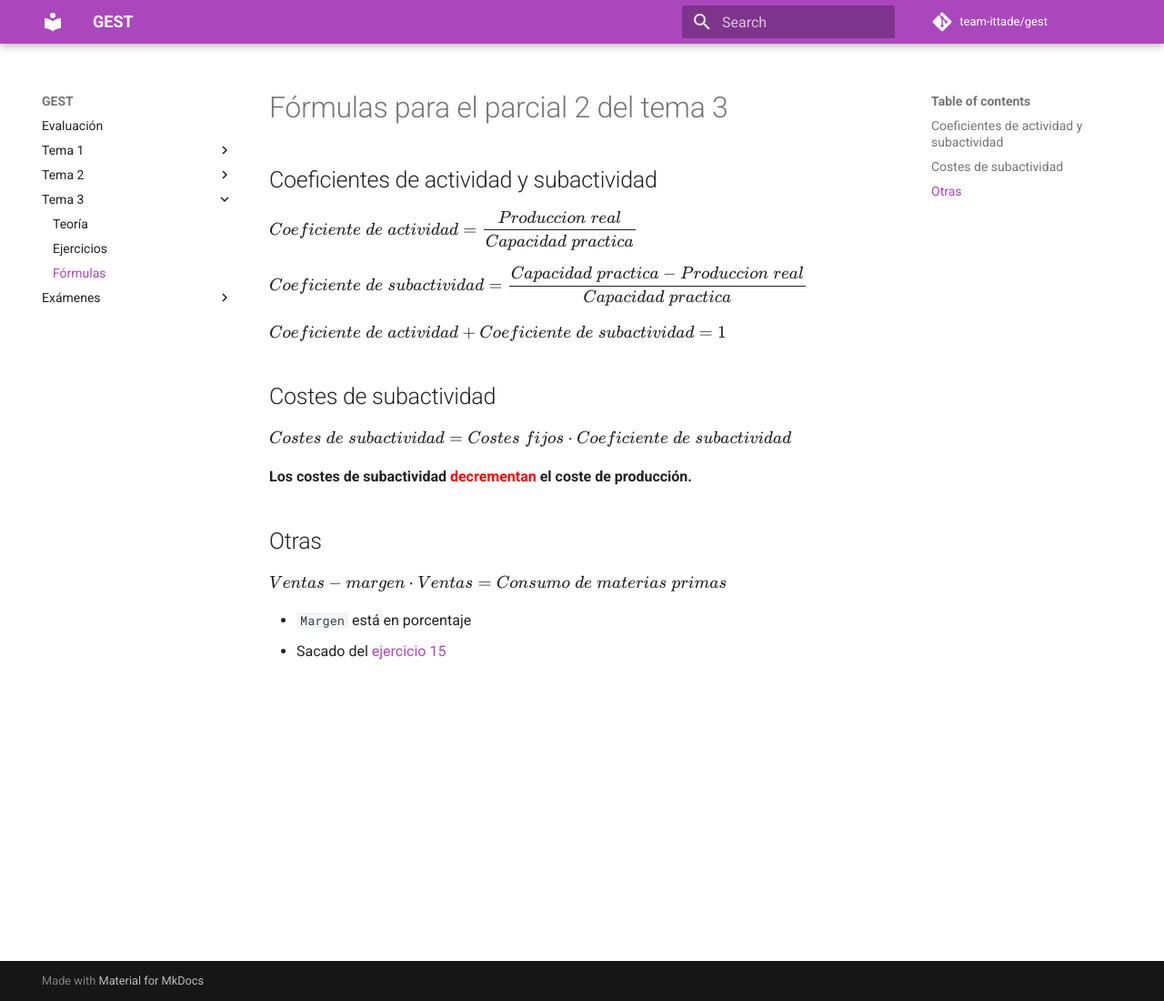
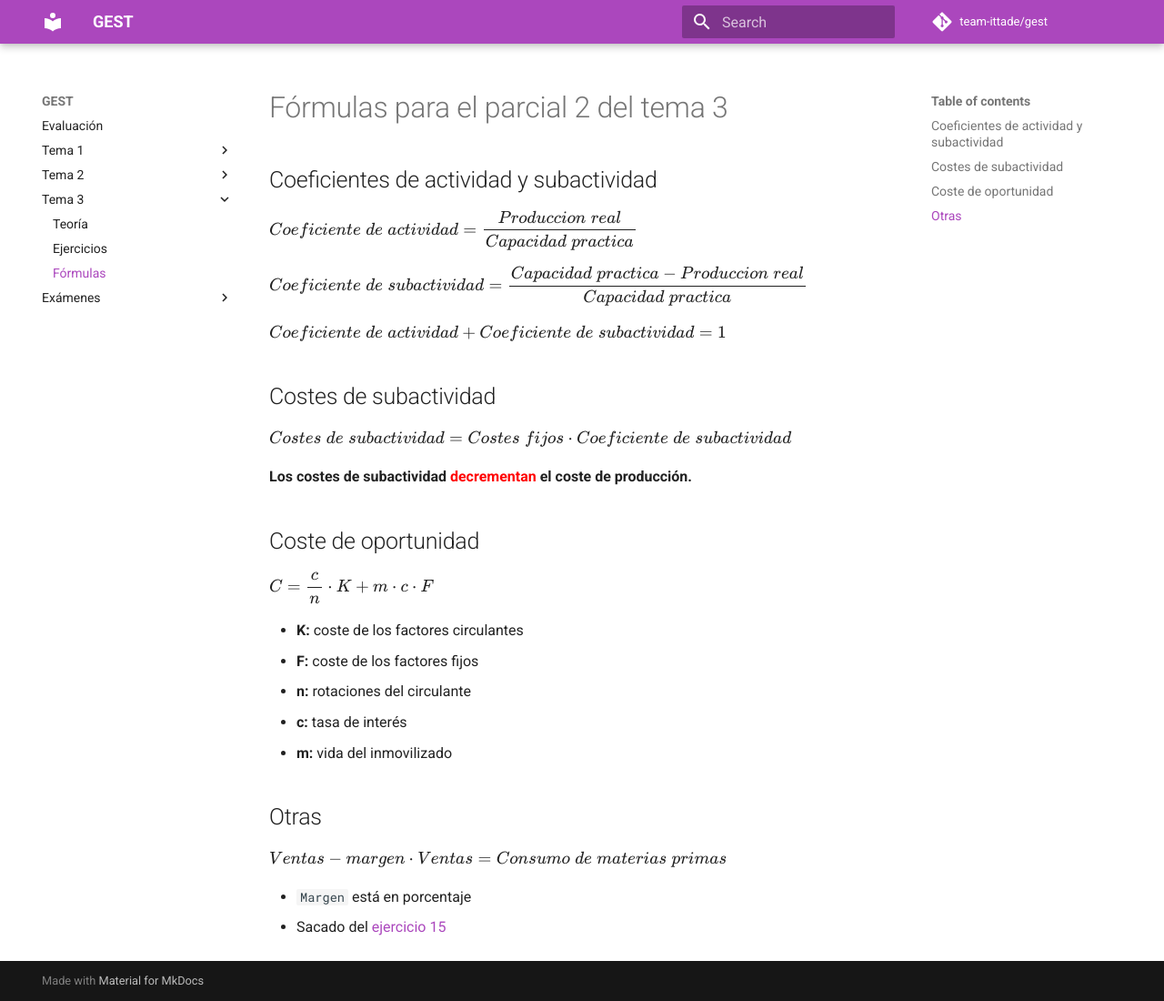
Before and after one commit to team-ittade/gest, an MkDocs documentation site: the page built from docs/tema-3/formulas.md, in a window 1280 px wide and 1100 px high. Shown: the whole window at 91% size. Built offline with MkDocs 1.6.1 and Material for MkDocs 9.7.7, drawn with Linux system fonts in a browser that asks for light colours; comment, search, counter and statistics services are not loaded.

Commit message:
feat: add oportunity cost in formulas summary

```diff
--- a/docs/tema-3/formulas.md
+++ b/docs/tema-3/formulas.md
@@ -14,6 +14,16 @@ $Costes\; de\; subactividad=Costes\; fijos \cdot Coeficiente\; de\; subactividad
 
 **Los costes de subactividad <span class="red">decrementan</span> el coste de producción.**
 
+## Coste de oportunidad
+
+$C=\dfrac{c}{n}\cdot K + m\cdot c\cdot F$
+
+- **K:** coste de los factores circulantes
+- **F:** coste de los factores fijos
+- **n:** rotaciones del circulante
+- **c:** tasa de interés
+- **m:** vida del inmovilizado
+
 ## Otras
 
 $Ventas - margen \cdot Ventas = Consumo\; de\; materias\; primas$
```
